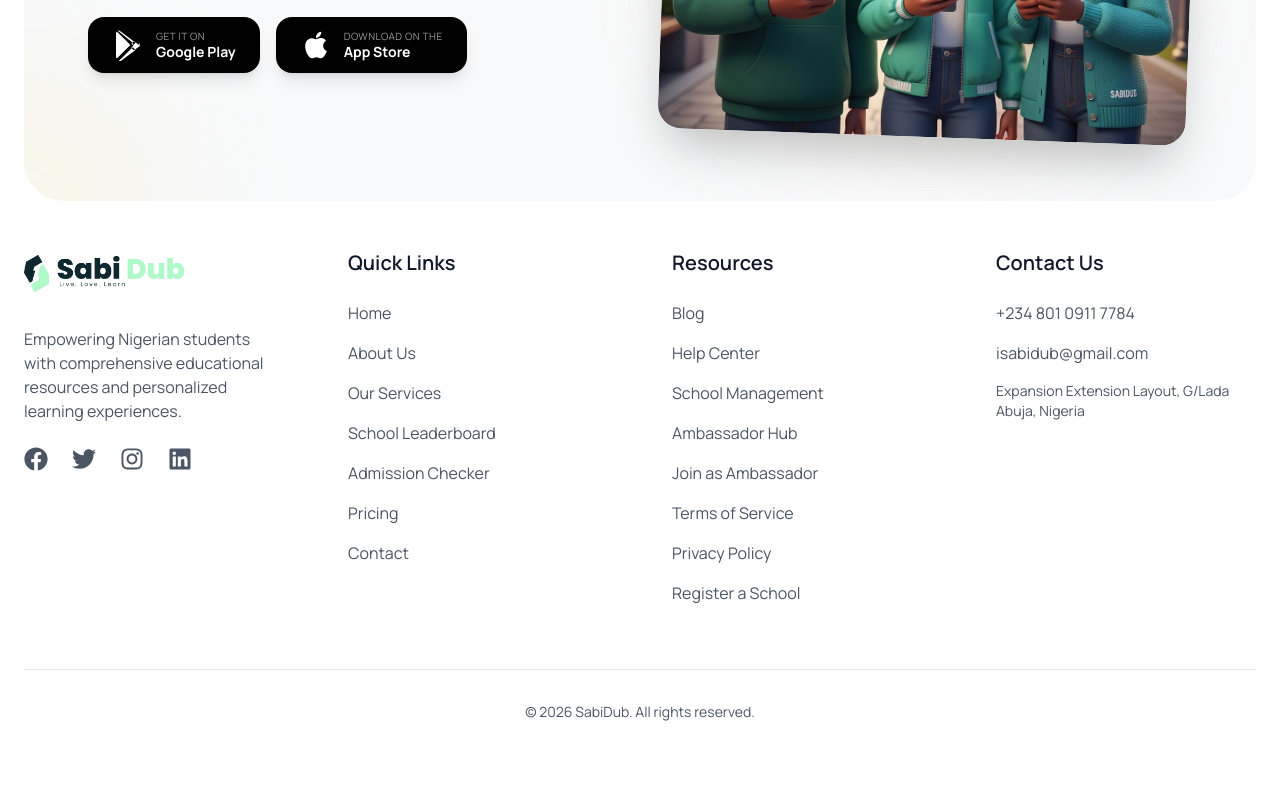
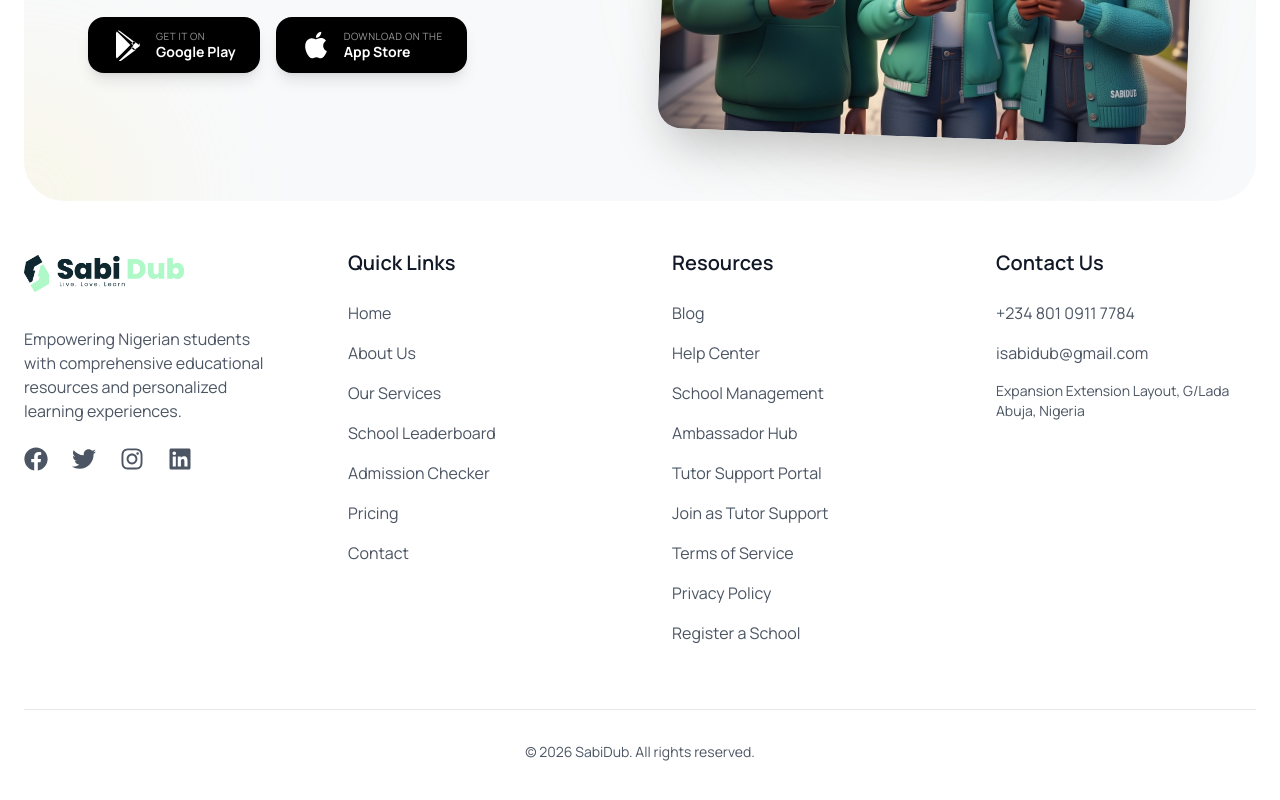
Before and after one commit to DifinitoDigital/sabidubweb, a Next.js app: page / in a window 1280 px wide. Shown: the part 7842-8642 px from the top of the page. Built offline with nearby package versions, Linux system fonts and the light colour scheme; no server answers; a web font is replaced by a local one.

Commit message:
update live support tutor

```diff
--- a/src/components/Footer.tsx
+++ b/src/components/Footer.tsx
@@ -232,10 +232,18 @@ const Footer = ({ showAppDownload = true }: FooterProps) => {
               </li>
               <li>
                 <Link
-                  href="https://portal.sabidub.com/ambassador/join"
+                  href="https://portal.sabidub.com/tutor-support/login"
                   className="hover:text-yellow-600 transition-colors"
                 >
-                  Join as Ambassador
+                  Tutor Support Portal
+                </Link>
+              </li>
+              <li>
+                <Link
+                  href="https://portal.sabidub.com/tutor-support/signup"
+                  className="hover:text-yellow-600 transition-colors"
+                >
+                  Join as Tutor Support
                 </Link>
               </li>
               <li>
--- a/src/pages/verify-email-success.tsx
+++ b/src/pages/verify-email-success.tsx
@@ -189,7 +189,9 @@ export default function VerifyEmailSuccess() {
             >
               {userType === 'student' || result?.redirectType === 'student'
                 ? "Your student account is successfully verified. You can now log in to the web portal using the button below. If you are using the SabiDub mobile app, please return to the app on your phone to log in."
-                : "Thank you for verifying your email address. Your account is now fully activated and you can access all features of SabiDub."}
+                : userType === 'tutor_support' || result?.redirectType === 'tutor_support'
+                  ? "Your partner account is successfully verified. You can now log in to your dashboard to start earning payouts and managing your support network."
+                  : "Thank you for verifying your email address. Your account is now fully activated and you can access all features of SabiDub."}
             </motion.p>
 
             <motion.div
@@ -206,7 +208,9 @@ export default function VerifyEmailSuccess() {
                       ? "https://portal.sabidub.com/auth/school/signin"
                       : result?.redirectType === 'student' || userType === 'student'
                         ? "https://student.portal.sabidub.com/"
-                        : "https://portal.sabidub.com/auth/staff/signin" // Default to staff portal as it's the main entry for internal users
+                        : result?.redirectType === 'tutor_support' || userType === 'tutor_support'
+                          ? "https://portal.sabidub.com/tutor-support/login"
+                          : "https://portal.sabidub.com/auth/staff/signin" // Default to staff portal
                 }
                 onClick={handleLoginClick}
                 className="block w-full bg-[#014751] text-white py-3 rounded-lg hover:bg-[#013b43] transition-all font-medium relative overflow-hidden group"
@@ -214,7 +218,9 @@ export default function VerifyEmailSuccess() {
                 <span className={`${isRedirecting ? 'opacity-0' : 'opacity-100'} transition-opacity`}>
                   {userType === 'student' || result?.redirectType === 'student'
                     ? "Login to Student Portal"
-                    : "Login to Your Account"}
+                    : userType === 'tutor_support' || result?.redirectType === 'tutor_support'
+                      ? "Login to Tutor Dashboard"
+                      : "Login to Your Account"}
                 </span>
                 {isRedirecting && (
                   <div className="absolute inset-0 flex items-center justify-center">
```
